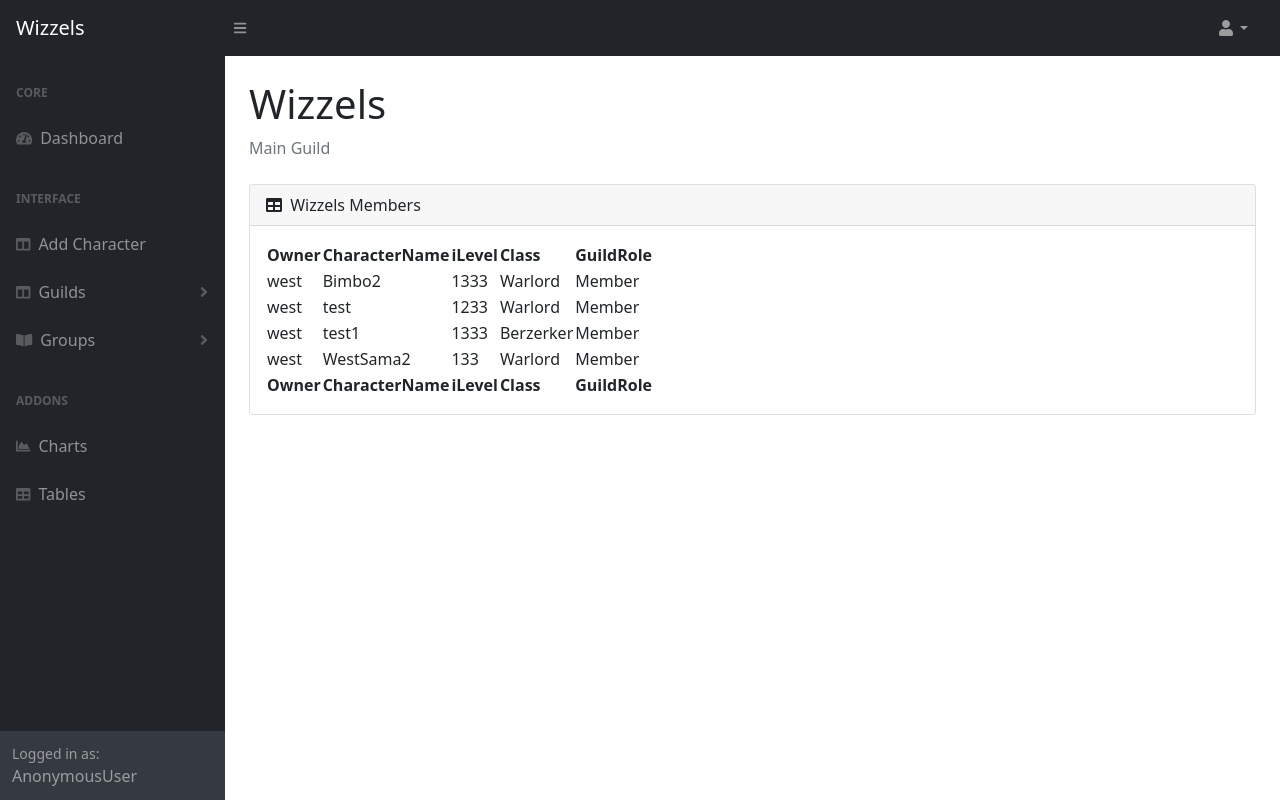
After one commit to WestSama/guildmanager, a Django app: page /wizzels/ in a window 1280 px wide. The commit adds this page. Run offline with Django 4.2, Linux system fonts and the light colour scheme; data comes from the database, SQL or seed files in the repository; both versions use the stored data as it was after the commit; some libraries are stand-ins or nearby versions.

Commit message:
Added wizzels page and table

```diff
--- a/guildboard/templates/guildboard/index.html
+++ b/guildboard/templates/guildboard/index.html
@@ -8,7 +8,7 @@
 {% load static %}
 <div style="display: flex; flex-wrap: wrap;">
 {% for char in chars %}
-<div class="card mb-3 ms-3" style="max-width: 500px;">
+<div class="card mb-3 ms-3" style="max-width: 500px; box-shadow: rgba(0, 0, 0, 0.35) 0px 5px 15px;">
     <div class="row g-0">
       <div class="col-md-4">
         <img src="static\guildboard\assets\img\{{char.classe}}.png" class="img-fluid rounded-start" alt="...">
--- a/guildboard/templates/guildboard/layout.html
+++ b/guildboard/templates/guildboard/layout.html
@@ -9,6 +9,7 @@
     <meta name="description" content="" />
     <meta name="author" content="" />
     <title>{% block title %}Static Navigation - SB Admin{% endblock %}</title>
+    <link href="https://cdn.jsdelivr.net/npm/simple-datatables@latest/dist/style.css" rel="stylesheet" />
     <link href="{% static 'guildboard/css/styles.css'%}" rel="stylesheet" />
     <script src="https://cdnjs.cloudflare.com/ajax/libs/font-awesome/5.15.3/js/all.min.js" crossorigin="anonymous"></script>
     <link href="https://cdn.jsdelivr.net/npm/bootstrap@5.1.3/dist/css/bootstrap.min.css" rel="stylesheet" integrity="sha384-1BmE4kWBq78iYhFldvKuhfTAU6auU8tT94WrHftjDbrCEXSU1oBoqyl2QvZ6jIW3" crossorigin="anonymous">
@@ -57,13 +58,13 @@
                         </a>
                         <a class="nav-link collapsed" href="#" data-bs-toggle="collapse" data-bs-target="#collapseLayouts" aria-expanded="false" aria-controls="collapseLayouts">
                             <div class="sb-nav-link-icon"><i class="fas fa-columns"></i></div>
-                            Guild
+                            Guilds
                             <div class="sb-sidenav-collapse-arrow"><i class="fas fa-angle-down"></i></div>
                         </a>
                         <div class="collapse" id="collapseLayouts" aria-labelledby="headingOne" data-bs-parent="#sidenavAccordion">
                             <nav class="sb-sidenav-menu-nested nav">
-                                <a class="nav-link" href="layout-static.html">Guilds</a>
-                                <a class="nav-link" href="layout-sidenav-light.html">Members</a>
+                                <a class="nav-link" href="{% url 'wizzels' %}">Wizzels</a>
+                                <a class="nav-link" href="wizzels.html">placeholder</a>
                             </nav>
                         </div>
                         <a class="nav-link collapsed" href="#" data-bs-toggle="collapse" data-bs-target="#collapsePages" aria-expanded="false" aria-controls="collapsePages">
@@ -110,7 +111,7 @@
                 </div>
                 <div class="sb-sidenav-footer">
                     <div class="small">Logged in as:</div>
-                    Start Bootstrap
+                    {{ user }}
                 </div>
             </nav>
         </div>
@@ -124,6 +125,7 @@
     {% load static %}
     {% block body%}
     {% endblock %}
+    {% load static %}
     <script src="https://cdn.jsdelivr.net/npm/@popperjs/core@2.10.2/dist/umd/popper.min.js" integrity="sha384-7+zCNj/IqJ95wo16oMtfsKbZ9ccEh31eOz1HGyDuCQ6wgnyJNSYdrPa03rtR1zdB" crossorigin="anonymous"></script>
     <script src="https://cdn.jsdelivr.net/npm/bootstrap@5.1.3/dist/js/bootstrap.min.js" integrity="sha384-QJHtvGhmr9XOIpI6YVutG+2QOK9T+ZnN4kzFN1RtK3zEFEIsxhlmWl5/YESvpZ13" crossorigin="anonymous"></script>
     <script src="{% static 'guildboard/js/scripts.js' %}"></script>
--- /dev/null
+++ b/guildboard/templates/guildboard/wizzels.html
@@ -0,0 +1,62 @@
+{% extends "guildboard/layout.html" %}
+{% block pageTitle %}Wizzels{% endblock %}
+{% block pageInfo %}Main Guild{% endblock %}
+
+{% block title %}Wizzels{% endblock %}
+
+{% block body %}
+{% load static %}
+
+<div class="card mb-4">
+    <div class="card-header">
+        <i class="fas fa-table me-1"></i>
+        Wizzels Members
+    </div>
+    <div class="card-body">
+        <table id="datatablesSimple">
+            <thead>
+                <tr>
+                    <th>Owner</th>
+                    <th>CharacterName</th>
+                    <th>iLevel</th>
+                    <th>Class</th>
+                    <th>GuildRole</th>
+                </tr>
+            </thead>
+            <tfoot>
+                <tr>
+                    <th>Owner</th>
+                    <th>CharacterName</th>
+                    <th>iLevel</th>
+                    <th>Class</th>
+                    <th>GuildRole</th>
+                </tr>
+            </tfoot>
+            <tbody>
+            {% for char in chars %}
+            {% if char.guild != Wizzels %}
+                <tr>
+                    <td>{{ char.user }}</td>
+                    <td>{{ char.name }}</td>
+                    <td>{{ char.iLevel }}</td>
+                    <td>{{ char.classe }}</td>
+                    <td>{{ char.guildRole }}</td>
+                </tr>
+            {% endif %}
+            {% endfor %}
+        </tbody>
+        </table>
+    </div>
+</div>
+<script>
+    window.addEventListener('DOMContentLoaded', event => {
+    // Simple-DataTables
+    // https://github.com/fiduswriter/Simple-DataTables/wiki
+
+    const datatablesSimple = document.getElementById('datatablesSimple');
+    if (datatablesSimple) {
+        new simpleDatatables.DataTable(datatablesSimple);
+    }
+});
+</script>
+{% endblock %}
--- a/guildboard/urls.py
+++ b/guildboard/urls.py
@@ -13,4 +13,5 @@ urlpatterns = [
     path("updatechar/<str:pk>/", views.updateChar, name="updatechar"),
     path("deletechar/<str:pk>/", views.deleteChar, name="deletechar"),
 
+    path("wizzels/", views.wizzelsPage, name="wizzels"),
 ]
--- a/guildboard/views.py
+++ b/guildboard/views.py
@@ -96,3 +96,8 @@ def deleteChar(request, pk):
     char.delete()
 
     return redirect("index")
+
+def wizzelsPage(request):
+    chars = Character.objects.all()
+    context = {"chars":chars}
+    return render(request, "guildboard/wizzels.html", context)
```
Also changed, not shown: db.sqlite3.
